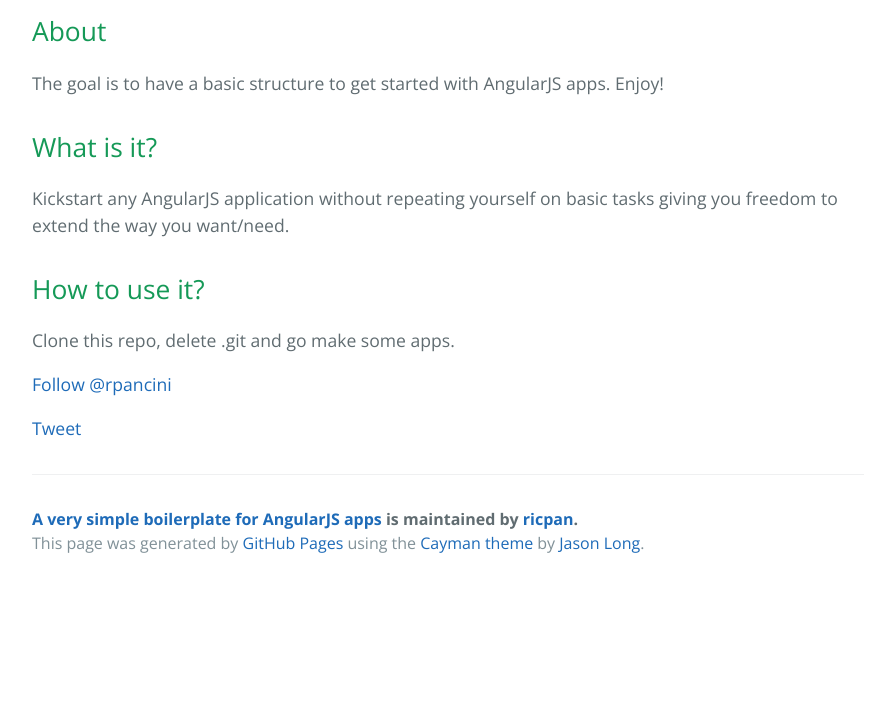
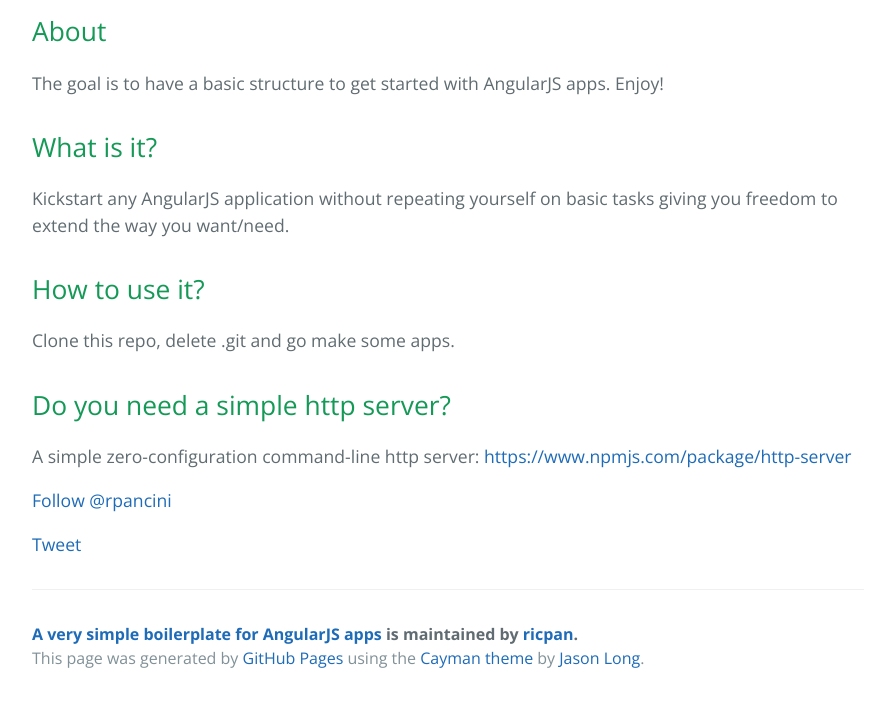
Before and after one commit to ricpan/verySimpleNgBoilerplate, a plain HTML site: page index.html in a window 1280 px wide. Shown: the part 565-1267 px from the top of the page, without its empty margins (192-1087 px from the left). Before the commit the page ends 1152 px from the top, so only its background shows below. Drawn offline with nearby package versions, Linux system fonts and the light colour scheme.

Commit message:
Create gh-pages branch via GitHub

```diff
--- a/index.html
+++ b/index.html
@@ -37,6 +37,11 @@
 
 <p>Clone this repo, delete .git and go make some apps.</p>
 
+<h2>
+<a id="do-you-need-a-simple-http-server" class="anchor" href="#do-you-need-a-simple-http-server" aria-hidden="true"><span class="octicon octicon-link"></span></a>Do you need a simple http server?</h2>
+
+<p>A simple zero-configuration command-line http server: <a href="https://www.npmjs.com/package/http-server">https://www.npmjs.com/package/http-server</a></p>
+
 <p><a href="https://twitter.com/rpancini">Follow @rpancini</a></p>
 
 
```
Also changed, not shown: params.json (+1 -1 lines).
